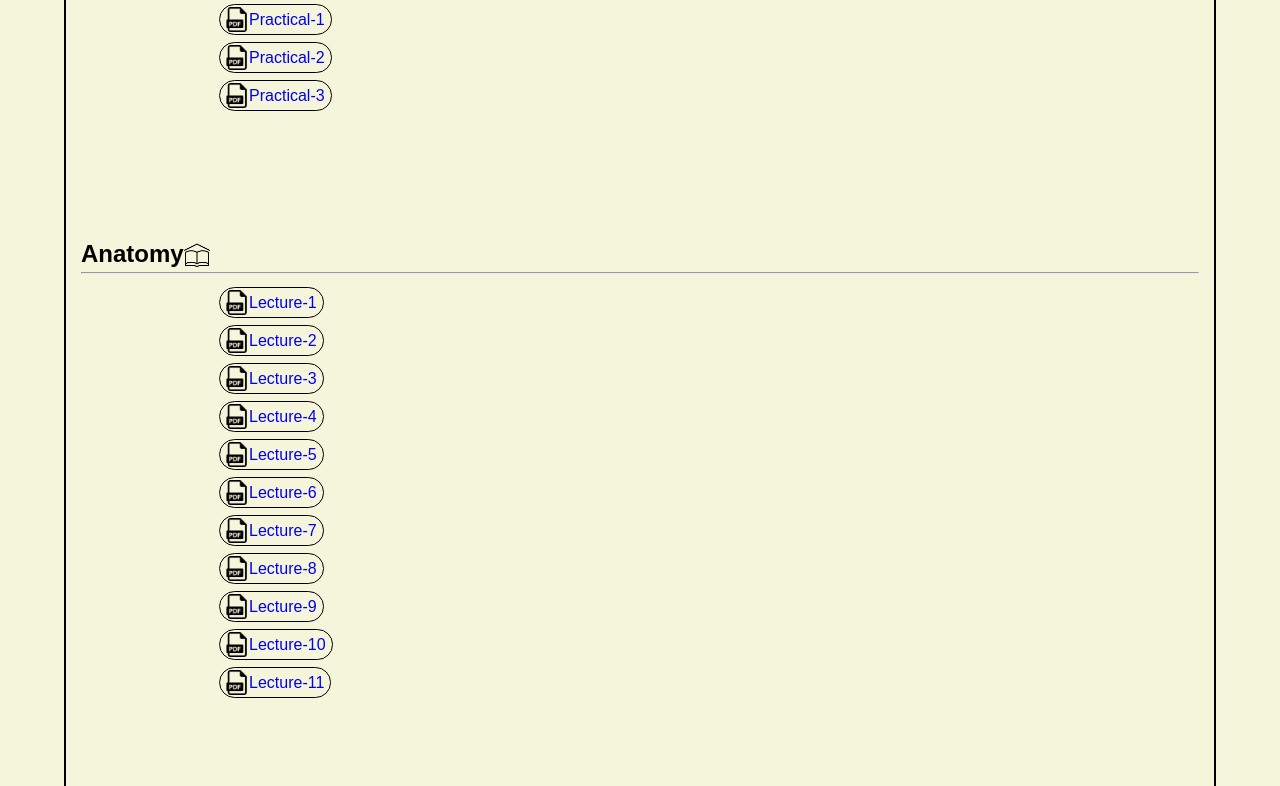
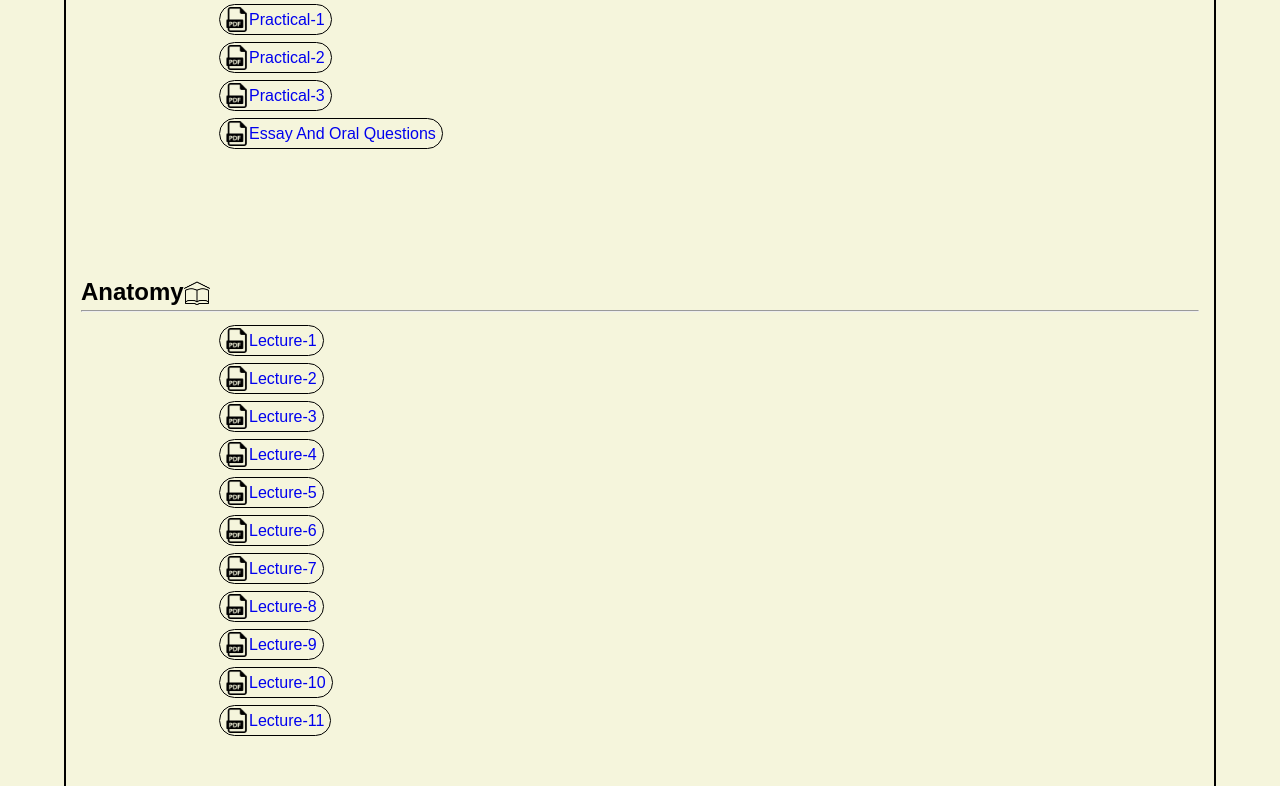
Before and after one commit to hu-lectures-abdo/HU-LECTURES, a plain HTML site: page index.html in a window 1280 px wide. Shown: the part 3934-4720 px from the top of the page. Drawn offline with Linux system fonts and the light colour scheme.

Commit message:
Update index.html

```diff
--- a/index.html
+++ b/index.html
@@ -184,6 +184,7 @@
                                   <span class="lucture"><a href="https://drive.google.com/file/d/1BNY6XfDHcurfuKI1Vnqd2NCCP79bEyKD/view?usp=drivesdk" class="lucture-link">practical-1</a></span>
                                   <span class="lucture"><a href="https://drive.google.com/file/d/1DPwwis3DeeYeQJVKasuLgB1LF77evp8-/view?usp=drivesdk" class="lucture-link">practical-2</a></span>
                                   <span class="lucture"><a href="https://drive.google.com/file/d/1IiG0_SH0MgV94oVwXesFaG1CRXFy7Mzb/view?usp=drivesdk" class="lucture-link">practical-3</a></span>
+                                  <span class="lucture"><a href="https://drive.google.com/file/d/1KEw7E1nGaOlr8nQwZAJ22BKuTEd691xZ/view?usp=drivesdk" class="lucture-link">Essay and oral questions</a></span>
 
 
                               </div>
```
